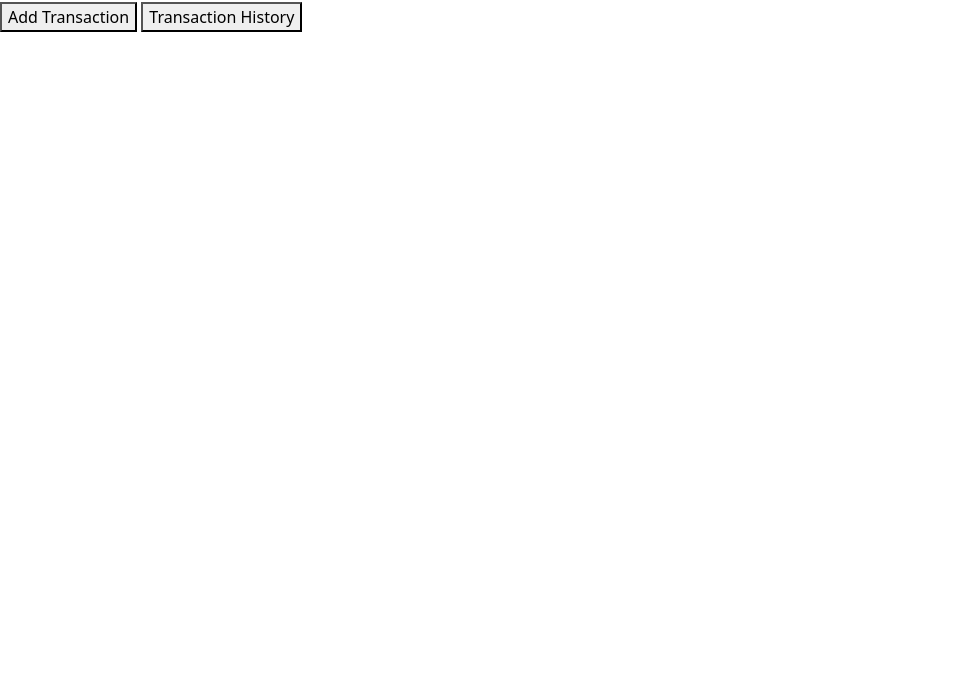
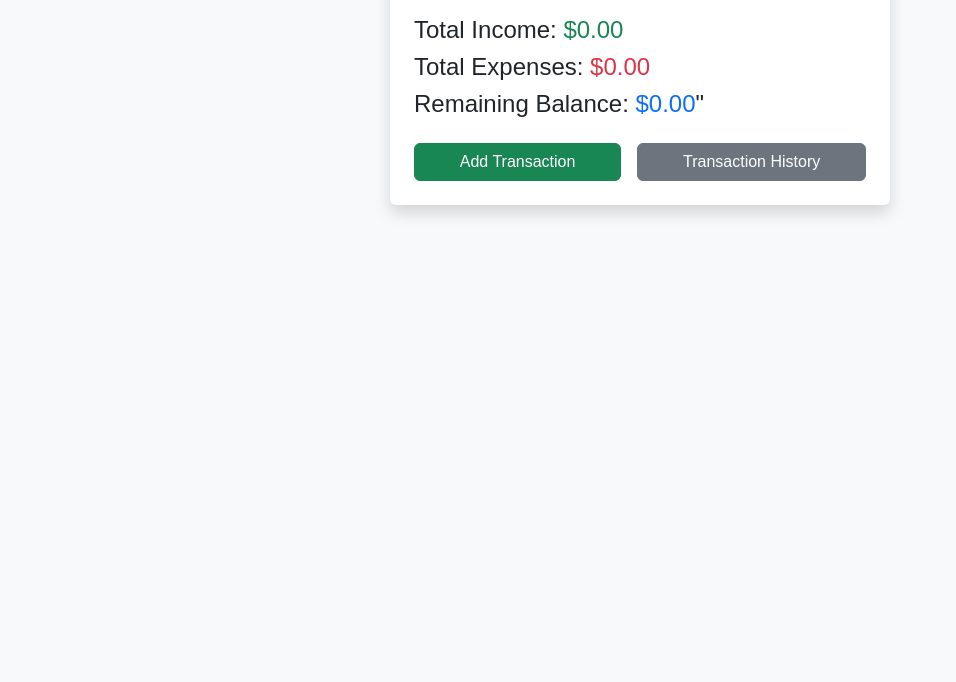
Before and after one commit to LimeFreezy98/Financial-App, a plain HTML site: page index.html in a window 1280 px wide. Shown: the part 118-800 px from the top of the page, without its empty margins (0-956 px from the left). Drawn offline with nearby package versions, Linux system fonts and the light colour scheme.

Commit message:
adding javascript function on Dashboard when press Add Transaction buttion will go to 2nd page

```diff
--- a/index.html
+++ b/index.html
@@ -8,13 +8,22 @@
 
      </head>
 
-     <body>
-        <h3>Total income:</h3>
-        <h3>Total expenses:</h3>
-        <h4>Remaining balance:</h4>
-        <button> Add Transaction</button>
-        <button> Transaction History</button>
+     <body class="bg-light">
 
+    <div class="container mt-5 p-4 bg-white shadow rounded">
+      <h2 class="text-center mb-4">Dashboard:</h2>
+
+      <div class="mb-3">
+        <h4>Total Income: <span id="totalIncome" class="text-success">$0</span></h4>
+        <h4>Total Expenses: <span id="totalExpenses" class="text-danger">$0</span></h4>
+        <h4>Remaining Balance: <span id="remainingBalance" class="text-primary">$0</span>"</h4>
+    </div>
+
+      <div class="d-flex gap-3 mt-4">
+        <button id="addTransactionBtn" class="btn btn-success flex-fill"> Add Transaction</button>
+        <button id="viewHistoryBtn" class="btn btn-secondary flex-fill">Transaction History</button>
+       </div>
+    </div>
 
 
 
--- a/index.js
+++ b/index.js
@@ -0,0 +1,44 @@
+// index.js
+
+
+
+
+// Load transactions from localStorage
+function getTransactions() {
+    const data = JSON.parse(localStorage.getItem("transactions")) || [];
+    return data;
+  }
+
+  // Calculate totals
+  function calculateTotals() {
+    const transactions = getTransactions();
+
+    let totalIncome = 0;
+    let totalExpenses = 0;
+
+    transactions.forEach(tx => {
+      if (tx.type === "Income") {
+        totalIncome += tx.amount;
+      } else if (tx.type === "Expense") {
+        totalExpenses += tx.amount;
+      }
+    });
+
+    const remainingBalance = totalIncome - totalExpenses;
+
+//    update Ui
+
+     document.getElementById("totalIncome").textContent = `$${totalIncome.toFixed(2)}`;
+     document.getElementById("totalExpenses").textContent = `$${totalExpenses.toFixed(2)}`;
+     document.getElementById("remainingBalance").textContent = `$${remainingBalance.toFixed(2)}`;
+  }
+
+  document.getElementById("addTransactionBtn").addEventListener("click", () => {
+    window.location.href = "addTransaction.html"; // next page (Page 2)
+  });
+
+
+
+
+// Run on load
+calculateTotals();
--- a/style.css
+++ b/style.css
@@ -0,0 +1,13 @@
+/* style.css */
+
+body {
+    font-family: Arial, sans-serif4;
+}
+
+.container {
+    max-width: 500px;
+  }
+
+  button {
+    font-weight: bold;
+  }
```
Also changed, not shown: addTransaction.html (added), addTransaction.js (added), style2.css (added).
